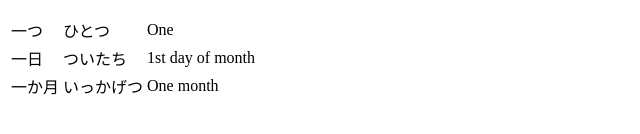
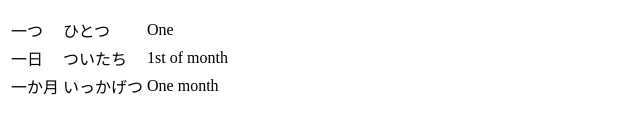
Before and after one commit to resham29/ReshamDharia.github.io, a plain HTML site: page sampleProject.html in a window 1280 px wide. Shown: the part 478-612 px from the top of the page, 0-640 px from the left. Drawn offline with Linux system fonts and the light colour scheme.

Commit message:
Update sampleProject.html

```diff
--- a/sampleProject.html
+++ b/sampleProject.html
@@ -52,7 +52,7 @@
   <tr>
     <td scope="row" class="column4">一日</td>
     <td class="column5">ついたち</td>
-    <td class="column6">1st day of month</td>
+    <td class="column6">1st of month</td>
   </tr>
   <tr>
     <td scope="row" class="column4">一か月</td>
```
